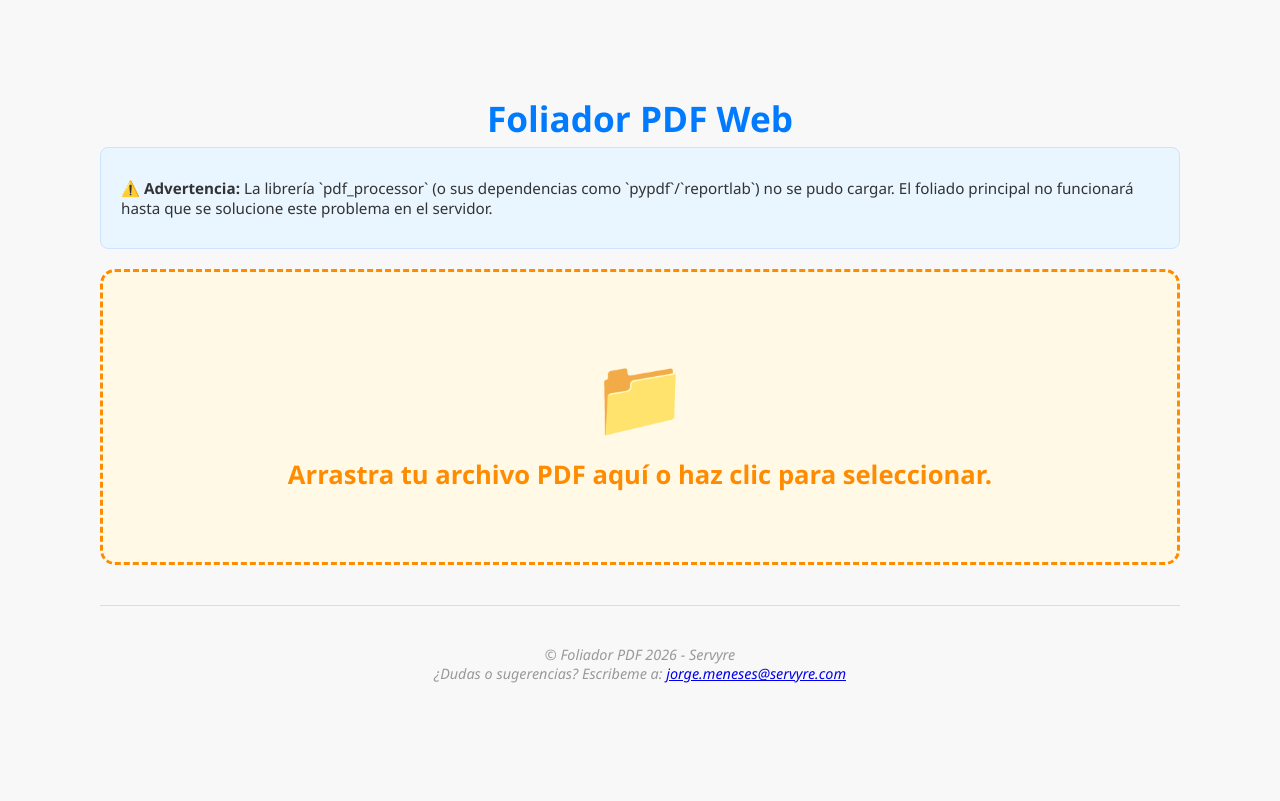
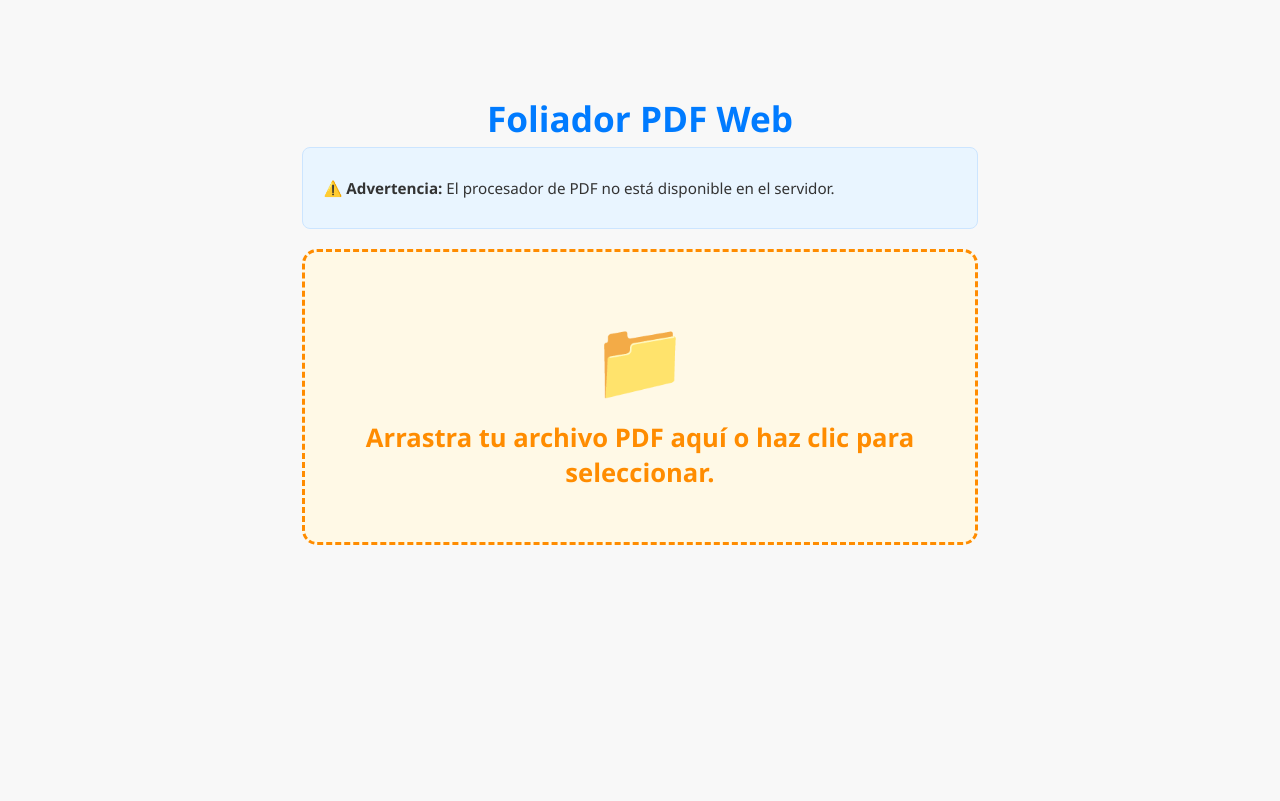
Before and after one commit to jm-servyre/_Foliador_web_app, a Flask app: template templates/index.html in a window 1280 px wide. After the commit the page ends 545 px from the top, so only its background shows below. Run offline with Flask 3, Linux system fonts and the light colour scheme; the template is opened without the code that fills it, so the values that code supplies are empty.

Commit message:
Fix: Index.html

```diff
--- a/templates/index.html
+++ b/templates/index.html
@@ -1,9 +1,7 @@
 {% extends "base.html" %}
 
 {% block content %}
-
     <div id="action-row">
-
         {% with messages = get_flashed_messages(with_categories=true) %}
             {% if messages %}
                 {% for category, message in messages %}
@@ -14,11 +12,17 @@
             {% endif %}
         {% endwith %}
 
+        <div id="heavy-file-warning" style="display: none; background-color: #fff3cd; color: #856404; padding: 15px; border-radius: 8px; margin-bottom: 20px; border: 1px solid #ffeeba; text-align: left; font-size: 0.9em;">
+            <strong>⚠️ Archivo pesado detectado:</strong>
+            Este PDF supera los 30MB. Para asegurar que el proceso termine con éxito en la nube, la <strong>Vista Previa</strong> ha sido deshabilitada.
+            <br><em>Sugerencia: Puedes foliar directamente o usar la versión local para previsualizar.</em>
+        </div>
+
         <h1>Foliador PDF Web</h1>
 
         {% if not pdf_processor_available %}
         <div class="instruction-card full-width-card">
-            <p><strong>⚠️ Advertencia:</strong> La librería `pdf_processor` (o sus dependencias como `pypdf`/`reportlab`) no se pudo cargar. El foliado principal no funcionará hasta que se solucione este problema en el servidor.</p>
+            <p><strong>⚠️ Advertencia:</strong> El procesador de PDF no está disponible en el servidor.</p>
         </div>
         {% endif %}
 
@@ -29,53 +33,43 @@
         </label>
     </div>
 
-
     <div id="config-and-preview-section" style="display: none;">
-
         <form id="foliator-form" method="POST" enctype="multipart/form-data" action="{{ url_for('upload_file') }}">
-
             <input type="file" name="pdf_file" id="pdf_file" accept="application/pdf" style="display: none;">
 
             <div id="config-col-full">
                 <h2>1. Configuración del Foliado</h2>
-
                 <label for="start_number">Número de folio inicial:</label>
                 <input type="number" id="start_number" name="start_number" value="1" min="1" required>
-                <p class="help-text">El número tiene formato de 4 dígitos (ej: 1 = 0001).</p>
 
                 <div class="control-group-split">
                     <div>
-                        <label for="start_page">Página inicial a foliar:</label>
+                        <label for="start_page">Página inicial:</label>
                         <input type="number" id="start_page" name="start_page" value="1" min="1">
-                        <p class="help-text">Página del PDF donde comienza (1 para inicio).</p>
                     </div>
                     <div>
-                        <label for="end_page">Página final a foliar:</label>
+                        <label for="end_page">Página final:</label>
                         <input type="number" id="end_page" name="end_page">
-                        <p class="help-text">Deja vacío para foliar hasta el final.</p>
                     </div>
                 </div>
             </div>
 
             <div id="style-col-full">
                 <h2>2. Estilo y Posición</h2>
-
                 <div class="control-group-split">
                     <div>
-                        <label for="font_size">Tamaño de Fuente:</label>
+                        <label for="font_size">Tamaño Fuente:</label>
                         <input type="number" id="font_size" name="font_size" value="14" min="8" max="72">
-                        <p class="help-text">Tamaño de Fuente ( 8 a 72)</p>
                     </div>
                     <div>
-                        <label for="offset">Margen Lateral (cm):</label>
+                        <label for="offset">Margen (cm):</label>
                         <input type="number" id="offset" name="offset" value="1.0" min="0.5" max="5.0" step="0.1">
-                        <p class="help-text">Margen (0.5 a 5.0 cm)</p>
                     </div>
                 </div>
 
                 <div class="control-group-split">
                     <div>
-                        <label for="corner">Esquina de Posición:</label>
+                        <label for="corner">Posición:</label>
                         <select id="corner" name="corner">
                             <option value="bottom-right" selected>Abajo - Derecha</option>
                             <option value="bottom-left">Abajo - Izquierda</option>
@@ -88,63 +82,42 @@
                         <select id="orientation" name="orientation">
                             <option value="horizontal" selected>Horizontal</option>
                             <option value="vertical">Vertical</option>
-
                         </select>
                     </div>
                 </div>
             </div>
 
             <button type="submit" id="submit-button" disabled>
-                <span style="font-size: 1.5em;"></span> Foliar y Descargar PDF
+                Foliar y Descargar PDF
             </button>
         </form>
 
         <div id="preview-col-right">
             <h2>3. Vista Previa</h2>
-
-            {% if not pdf_preview_available %}
-            <div class="instruction-card full-width-card" style="background-color: #fff3cd; border-color: #ffeeba;">
-                <p><strong>⚠️ Advertencia de Vista Previa:</strong> La dependencia `pdf2image` (o Poppler) no está disponible en el servidor. La previsualización está deshabilitada.</p>
-            </div>
-            {% endif %}
-
-            <div id="preview-info-box">
-                <p></p>
-                <div id="simulated-folio-display">
-                    Folio que se aplicará en esta vista: <strong id="current-folio-number">#0001</strong>
-                </div>
-            </div>
-
             <div id="preview-container">
-                <p id="preview-message">Sube un PDF para ver la previsualización de la primera página.</p>
-                <img id="preview-image" src="" alt="Vista previa del folio en la primera página">
-            </div>
-            <p class="help-text-preview">Nota: La imagen es de baja resolución solo para verificar la posición y estilo del folio. <br>La calidad del PDF final será la original.</p>
-        </div>
-    </div>
-
-    <div id="contact-info">
-        <h3></h3>
-        <p></p>
-        <p class="help-text-contact">© Foliador PDF 2026 - Servyre<br>
-            ¿Dudas o sugerencias? Escribeme a:
-            <a href="mailto:jorge.meneses@servyre.com">jorge.meneses@servyre.com</a>
-        </p>
-    </div>
-
-    <div id="loading-modal" class="modal">
-        <div class="modal-content">
-            <h3>Procesando Archivo...</h3>
-            <p>Por favor, espera. Esto puede tardar si el archivo es grande.</p>
-            <div class="progress-bar-container">
-                <div id="upload-progress-bar" class="progress-bar"></div>
-                <span id="progress-text">0%</span>
+                <p id="preview-message">Sube un PDF para ver la previsualización.</p>
+                <img id="preview-image" src="" alt="Vista previa" style="display:none; max-width: 100%;">
             </div>
         </div>
     </div>
 
-{% endblock %}
+    {% endblock %}
 
 {% block scripts %}
     <script src="{{ url_for('static', filename='script.js') }}"></script>
+    <script>
+        // Lógica de validación de tamaño de archivo
+        const dragInput = document.getElementById('pdf_file_drag');
+        const heavyWarning = document.getElementById('heavy-file-warning');
+
+        dragInput.addEventListener('change', function() {
+            const file = this.files[0];
+            if (file) {
+                const sizeMB = file.size / (1024 * 1024);
+                // Si pesa más de 30MB, activamos la bandera global
+                window.isHeavyFile = sizeMB > 30;
+                heavyWarning.style.display = window.isHeavyFile ? 'block' : 'none';
+            }
+        });
+    </script>
 {% endblock %}
```
